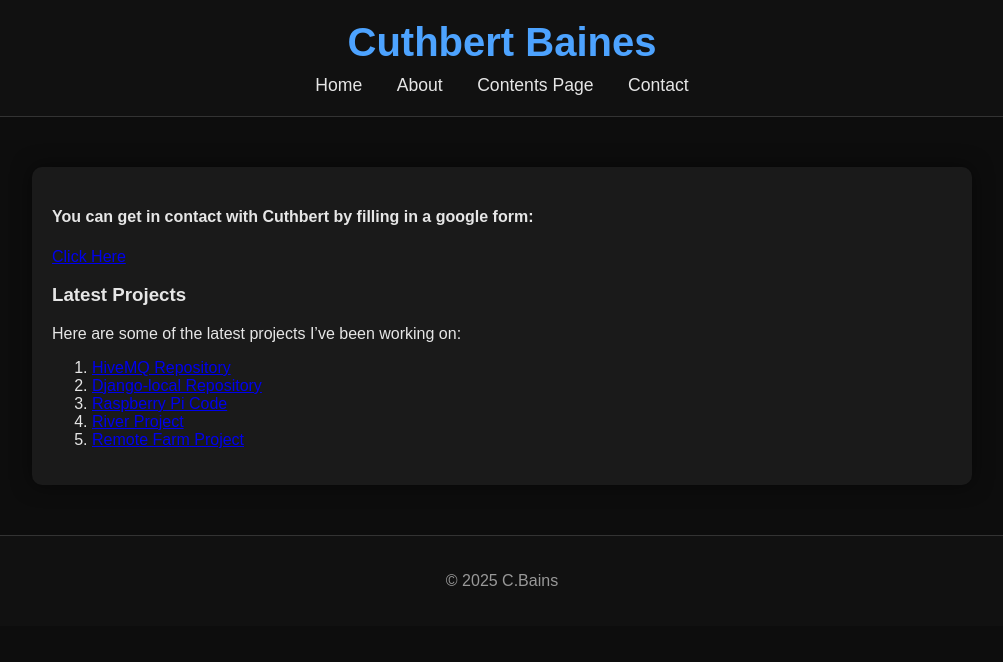
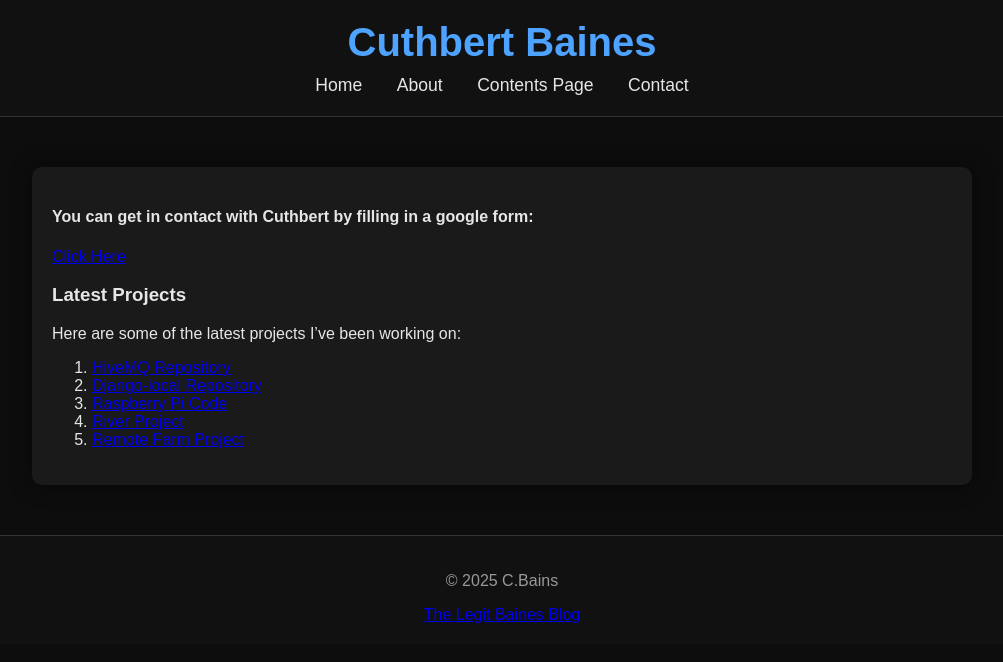
Before and after one commit to cuthbert86/cuthbert86.github.io, a Jekyll site: the page built from contact.md, in a window 1280 px wide. Shown: the top 662 px of the page, without its empty margins (138-1141 px from the left). Built offline with Jekyll 4.4.1, drawn with Linux system fonts in a browser that asks for light colours.

Commit message:
Update default.html

```diff
--- a/_layouts/default.html
+++ b/_layouts/default.html
@@ -23,6 +23,7 @@
 
     <footer>
         <p>© 2025 C.Bains</p>
+        <a href="https://legitbainesblog.blogspot.com/">The Legit Baines Blog</a>
     </footer>
 </body>
 </html>
```
